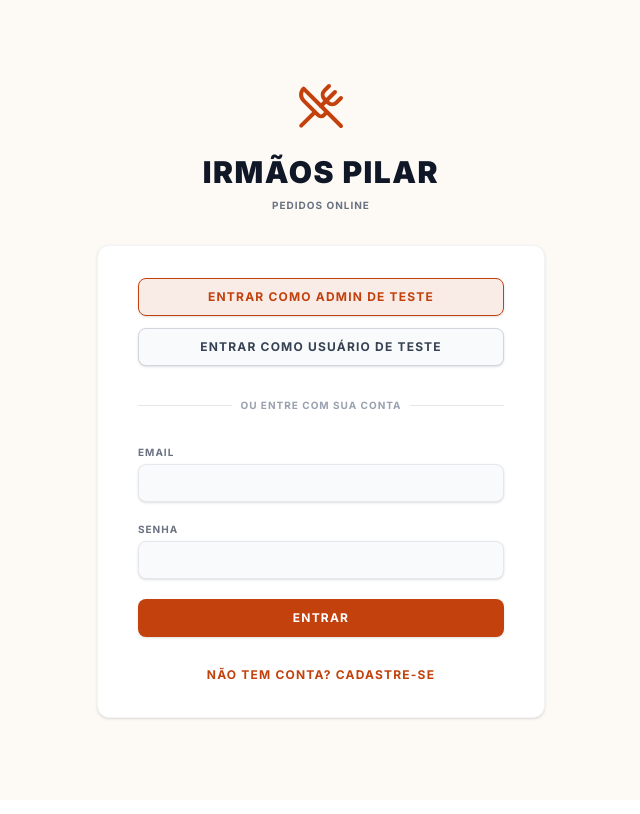
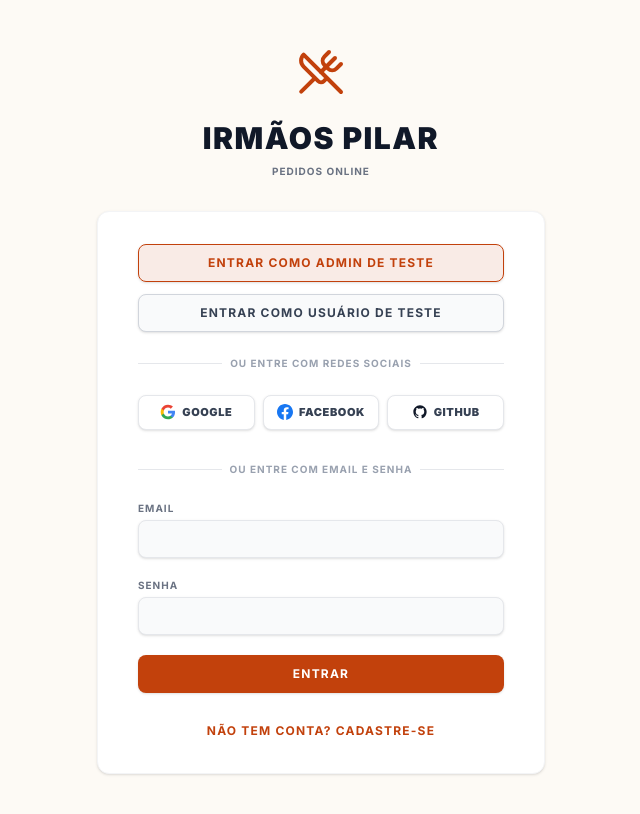
Before and after one commit to MichelCriadorFelix/irmaospilarrestautante, a React (Vite) app: page /login in a window 1280 px wide. Shown: the top 814 px of the page, without its empty margins (319-959 px from the left). Built offline with nearby package versions, Linux system fonts and the light colour scheme; no server answers.

Commit message:
commit 4

```diff
--- a/src/context/AuthContext.tsx
+++ b/src/context/AuthContext.tsx
@@ -1,12 +1,20 @@
 import React, { createContext, useContext, useEffect, useState } from 'react';
 import { User } from '../types';
 import { doc, getDoc, setDoc } from 'firebase/firestore';
-import { db } from '../lib/firebase';
+import { db, auth } from '../lib/firebase';
+import {
+  signInWithPopup,
+  GoogleAuthProvider,
+  FacebookAuthProvider,
+  GithubAuthProvider,
+  signOut
+} from 'firebase/auth';
 
 interface AuthContextType {
   user: User | null;
   loading: boolean;
   loginMock: (role: 'admin' | 'user', email?: string, name?: string) => Promise<void>;
+  loginWithSocial: (providerName: 'google' | 'facebook' | 'github') => Promise<void>;
   logoutMock: () => void;
   updateUser: (data: Partial<User>) => Promise<void>;
 }
@@ -15,6 +23,7 @@ const AuthContext = createContext<AuthContextType>({
   user: null,
   loading: true,
   loginMock: async () => {},
+  loginWithSocial: async () => {},
   logoutMock: () => {},
   updateUser: async () => {}
 });
@@ -98,6 +107,53 @@ export const AuthProvider = ({ children }: { children: React.ReactNode }) => {
   const logoutMock = () => {
     localStorage.removeItem('mockUser');
     setUser(null);
+    signOut(auth).catch(err => console.error('Error signing out of Firebase:', err));
+  };
+
+  const loginWithSocial = async (providerName: 'google' | 'facebook' | 'github') => {
+    setLoading(true);
+    let provider;
+    if (providerName === 'google') {
+      provider = new GoogleAuthProvider();
+    } else if (providerName === 'facebook') {
+      provider = new FacebookAuthProvider();
+    } else {
+      provider = new GithubAuthProvider();
+    }
+
+    try {
+      const result = await signInWithPopup(auth, provider);
+      const firebaseUser = result.user;
+      const uid = firebaseUser.uid;
+      const email = firebaseUser.email || '';
+      const name = firebaseUser.displayName || 'Usuário Social';
+
+      const userRef = doc(db, 'users', uid);
+      const userSnap = await getDoc(userRef);
+
+      let finalUser: User;
+      if (userSnap.exists()) {
+        finalUser = { ...userSnap.data(), uid, email } as User;
+      } else {
+        const role = email.includes('admin') ? 'admin' : 'user';
+        finalUser = {
+          uid,
+          email,
+          name,
+          role,
+          createdAt: Date.now()
+        };
+        await setDoc(userRef, finalUser);
+      }
+
+      localStorage.setItem('mockUser', JSON.stringify(finalUser));
+      setUser(finalUser);
+    } catch (err) {
+      console.error(`Error logging in with ${providerName}:`, err);
+      throw err;
+    } finally {
+      setLoading(false);
+    }
   };
 
   const updateUser = async (data: Partial<User>) => {
@@ -116,7 +172,7 @@ export const AuthProvider = ({ children }: { children: React.ReactNode }) => {
   };
 
   return (
-    <AuthContext.Provider value={{ user, loading, loginMock, logoutMock, updateUser }}>
+    <AuthContext.Provider value={{ user, loading, loginMock, loginWithSocial, logoutMock, updateUser }}>
       {children}
     </AuthContext.Provider>
   );
--- a/src/pages/Login.tsx
+++ b/src/pages/Login.tsx
@@ -11,7 +11,25 @@ export default function Login() {
   const [makeAdmin, setMakeAdmin] = useState(false);
   const [error, setError] = useState('');
   const navigate = useNavigate();
-  const { loginMock } = useAuth();
+  const { loginMock, loginWithSocial } = useAuth();
+
+  const handleSocialLogin = async (provider: 'google' | 'facebook' | 'github') => {
+    setError('');
+    try {
+      await loginWithSocial(provider);
+      const stored = localStorage.getItem('mockUser');
+      if (stored) {
+        const parsed = JSON.parse(stored);
+        if (parsed.role === 'admin') {
+          navigate('/admin');
+          return;
+        }
+      }
+      navigate('/');
+    } catch (err: any) {
+      setError(err.message || `Erro ao autenticar com ${provider}`);
+    }
+  };
 
   const handleAuth = async (e: React.FormEvent) => {
     e.preventDefault();
@@ -58,7 +76,7 @@ export default function Login() {
       <div className="mt-8 sm:mx-auto sm:w-full sm:max-w-md">
         <div className="bg-white py-8 px-4 shadow-sm sm:rounded-xl border border-gray-100 sm:px-10">
 
-          <div className="mb-8 space-y-3">
+          <div className="mb-6 space-y-3">
             <button
               onClick={() => handleTestLogin('admin')}
               className="w-full flex justify-center py-2.5 px-4 border border-brand bg-brand/10 rounded-lg shadow-sm text-xs font-bold text-brand hover:bg-brand/20 uppercase tracking-widest transition-colors"
@@ -73,12 +91,58 @@ export default function Login() {
             </button>
           </div>
 
-          <div className="relative mb-8">
+          {/* Redes Sociais */}
+          <div className="relative mb-6">
             <div className="absolute inset-0 flex items-center">
               <div className="w-full border-t border-gray-200" />
             </div>
             <div className="relative flex justify-center text-[10px] uppercase tracking-widest font-bold">
-              <span className="px-2 bg-white text-gray-400">Ou entre com sua conta</span>
+              <span className="px-2 bg-white text-gray-400">Ou entre com redes sociais</span>
+            </div>
+          </div>
+
+          <div className="grid grid-cols-1 sm:grid-cols-3 gap-2 mb-8">
+            <button
+              onClick={() => handleSocialLogin('google')}
+              className="flex items-center justify-center py-2 px-2 border border-gray-200 rounded-lg shadow-sm bg-white text-[11px] font-black text-gray-700 hover:bg-gray-50 uppercase tracking-wider transition-colors cursor-pointer"
+              title="Entrar com Google"
+            >
+              <svg className="w-4 h-4 mr-1.5 shrink-0" viewBox="0 0 24 24" fill="none" xmlns="http://www.w3.org/2000/svg">
+                <path d="M22.56 12.25c0-.78-.07-1.53-.2-2.25H12v4.26h5.92c-.26 1.37-1.04 2.53-2.21 3.31v2.77h3.57c2.08-1.92 3.28-4.74 3.28-8.09z" fill="#4285F4"/>
+                <path d="M12 23c2.97 0 5.46-.98 7.28-2.66l-3.57-2.77c-.98.66-2.23 1.06-3.71 1.06-2.86 0-5.29-1.93-6.16-4.53H2.18v2.84C3.99 20.53 7.7 23 12 23z" fill="#34A853"/>
+                <path d="M5.84 14.09c-.22-.66-.35-1.36-.35-2.09s.13-1.43.35-2.09V7.06H2.18C1.43 8.55 1 10.22 1 12s.43 3.45 1.18 4.94l2.85-2.22.81-.63z" fill="#FBBC05"/>
+                <path d="M12 5.38c1.62 0 3.06.56 4.21 1.64l3.15-3.15C17.45 2.09 14.97 1 12 1 7.7 1 3.99 3.47 2.18 7.06l3.66 2.84c.87-2.6 3.3-4.52 6.16-4.52z" fill="#EA4335"/>
+              </svg>
+              Google
+            </button>
+            <button
+              onClick={() => handleSocialLogin('facebook')}
+              className="flex items-center justify-center py-2 px-2 border border-gray-200 rounded-lg shadow-sm bg-white text-[11px] font-black text-gray-700 hover:bg-gray-50 uppercase tracking-wider transition-colors cursor-pointer"
+              title="Entrar com Facebook"
+            >
+              <svg className="w-4 h-4 mr-1.5 shrink-0 fill-current text-[#1877F2]" viewBox="0 0 24 24" xmlns="http://www.w3.org/2000/svg">
+                <path d="M24 12.073c0-6.627-5.373-12-12-12s-12 5.373-12 12c0 5.99 4.388 10.954 10.125 11.854v-8.385H7.078v-3.47h3.047V9.43c0-3.007 1.792-4.669 4.533-4.669 1.312 0 2.686.235 2.686.235v2.953H15.83c-1.491 0-1.956.925-1.956 1.874v2.25h3.328l-.532 3.47h-2.796v8.385C19.612 23.027 24 18.062 24 12.073z"/>
+              </svg>
+              Facebook
+            </button>
+            <button
+              onClick={() => handleSocialLogin('github')}
+              className="flex items-center justify-center py-2 px-2 border border-gray-200 rounded-lg shadow-sm bg-white text-[11px] font-black text-gray-700 hover:bg-gray-50 uppercase tracking-wider transition-colors cursor-pointer"
+              title="Entrar com GitHub"
+            >
+              <svg className="w-4 h-4 mr-1.5 shrink-0 fill-current text-gray-900" viewBox="0 0 24 24" xmlns="http://www.w3.org/2000/svg">
+                <path fillRule="evenodd" clipRule="evenodd" d="M12 2C6.477 2 2 6.477 2 12c0 4.42 2.865 8.166 6.839 9.489.5.092.682-.217.682-.482 0-.237-.008-.866-.013-1.7-2.782.603-3.369-1.34-3.369-1.34-.454-1.156-1.11-1.464-1.11-1.464-.908-.62.069-.608.069-.608 1.003.07 1.531 1.03 1.531 1.03.892 1.529 2.341 1.087 2.91.832.092-.647.35-1.088.636-1.338-2.22-.253-4.555-1.11-4.555-4.943 0-1.091.39-1.984 1.029-2.683-.103-.253-.446-1.27.098-2.647 0 0 .84-.269 2.75 1.025A9.564 9.564 0 0112 6.844c.85.004 1.705.115 2.504.337 1.909-1.294 2.747-1.025 2.747-1.025.546 1.377.203 2.394.1 2.647.64.699 1.028 1.592 1.028 2.683 0 3.842-2.339 4.687-4.566 4.935.359.309.678.919.678 1.852 0 1.336-.012 2.415-.012 2.743 0 .267.18.579.688.481C19.138 20.161 22 16.418 22 12c0-5.523-4.477-10-10-10z"/>
+              </svg>
+              GitHub
+            </button>
+          </div>
+
+          <div className="relative mb-6">
+            <div className="absolute inset-0 flex items-center">
+              <div className="w-full border-t border-gray-200" />
+            </div>
+            <div className="relative flex justify-center text-[10px] uppercase tracking-widest font-bold">
+              <span className="px-2 bg-white text-gray-400">Ou entre com email e senha</span>
             </div>
           </div>
 
```
